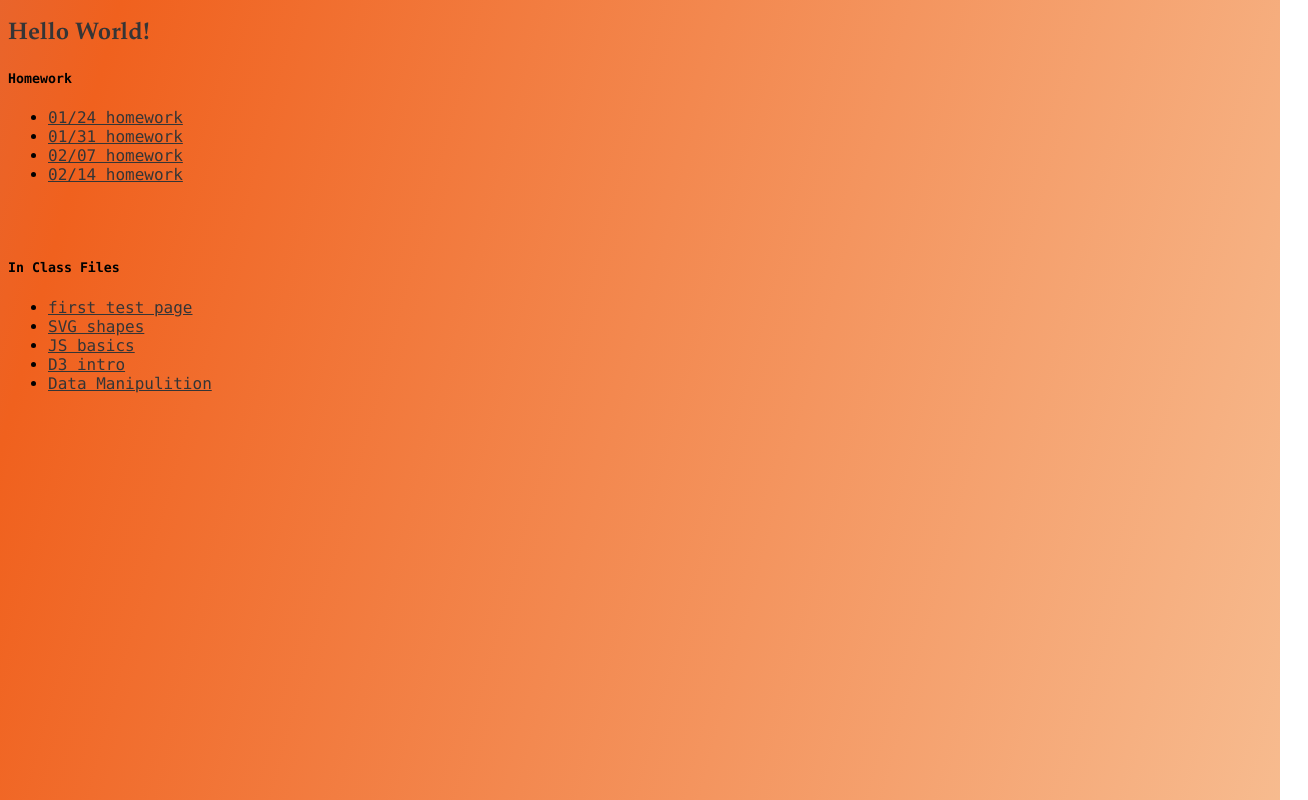
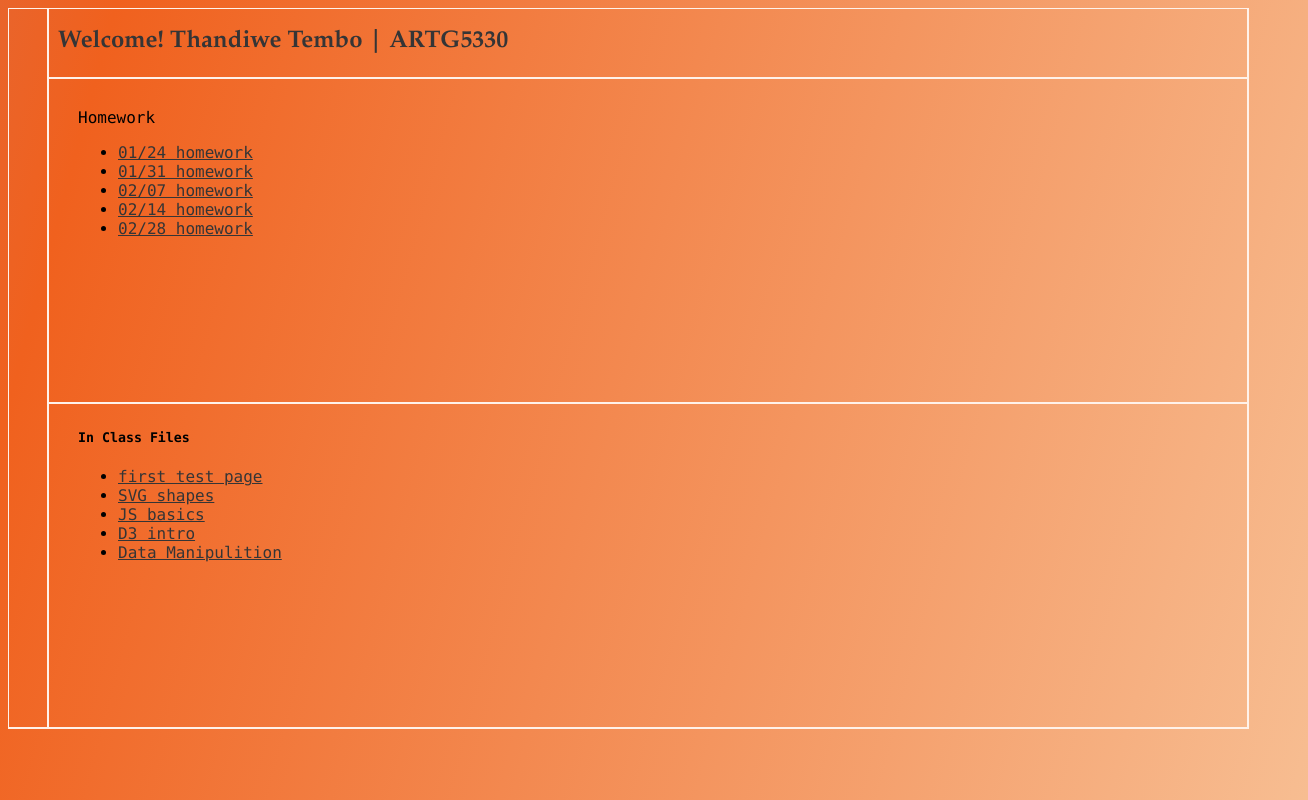
Before and after one commit to tembothan/tembothan.github.io, a plain HTML site: page index.html in a window 1280 px wide. Shown: the top 800 px of the page, 1308 px wide, since content can reach past the window. Drawn offline with Linux system fonts and the light colour scheme.

Commit message:
Homepage updated

```diff
--- a/index.html
+++ b/index.html
@@ -7,18 +7,31 @@
     </head>
 
     <body>
-        <h2>Hello World!</h2>
+        <svg height="1000px" width="1300px">
+            <rect x="0px" y="0px" width="40px" height="720px" fill="none" stroke="#FFF2EA" stroke-width="2px"/>
+            <rect x="40px" y="0px" width="1200px" height="70px" fill="none" stroke="#FFF2EA" stroke-width="2px"/>
+            <rect x="40px" y="70px" width="1200px" height="325px" fill="none" stroke="#FFF2EA" stroke-width="2px"/>
+            <rect x="40px" y="395px" width="1200px" height="325px" fill="none" stroke="#FFF2EA" stroke-width="2px"/>
 
-        <h5>Homework</h5>
+
+            <foreignObject x="50px" y="0px" width="1150px" height="60px">
+                <h2>Welcome! Thandiwe Tembo | ARTG5330</h2>
+            </foreignObject>
+
+
+            <foreignObject x="70px" y="100px" width="1130px" height="225px">
+                <text>Homework</text>
                 <ul>
                     <li><a href="homework/01-24/index.html">01/24 homework</a></li>
                     <li><a href="homework/01-31/google.html">01/31 homework</a></li>
                     <li><a href="homework/02-07/javascript.html">02/07 homework</a></li>
                     <li><a href="homework/02-14/d3Practice.html">02/14 homework</a></li>
+                    <li><a href="homework/02-28/IntroToProject.html">02/28 homework</a></li>
                 </ul>
+            </foreignObject>
 
-        <br> <br>
 
+            <foreignObject x="70px" y="400px" width="1130px" height="225px">
                 <h5>In Class Files</h5>
                 <ul>
                     <li><a href="test.html">first test page</a></li>
@@ -27,6 +40,7 @@
                     <li><a href="inClassFiles/d3_intro.html">D3 intro</a></li>
                     <li><a href="inClassFiles/dataManipulationAPI.html">Data Manipulition</a></li>
                 </ul>
-
+            </foreignObject>
+        </svg>
     </body>
     </html>
```
Lines whose indentation alone changed are shown as unchanged.
